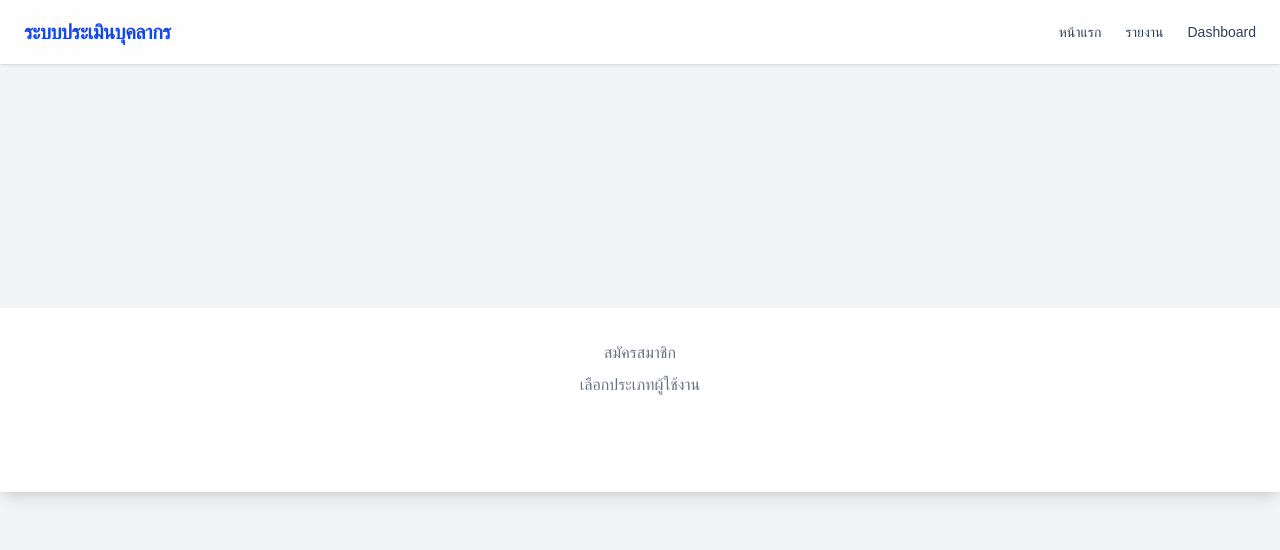
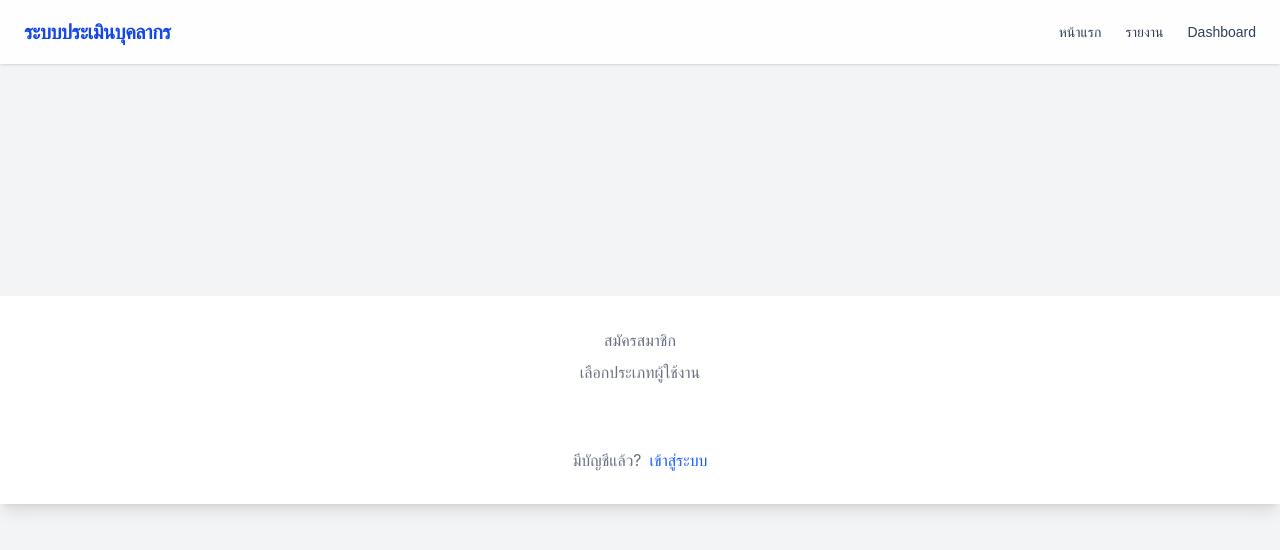
Before and after one commit to Ryu338-kidsada/Fullstack_PES, a Vue app: page /signup in a window 1280 px wide. Shown: the top 550 px of the page. Built offline with nearby package versions, Linux system fonts and the light colour scheme.

Commit message:
fix: signup page

```diff
--- a/src/components/frontend/login.vue
+++ b/src/components/frontend/login.vue
@@ -6,17 +6,17 @@
 
       <div class="mb-4">
         <label class="block mb-2 font-medium">Username</label>
-        <input v-model="form.username" type="text" placeholder="กรอก Username" class="w-full border rounded-lg px-4 py-3 focus:outline-none focus:ring-2 focus:ring-blue-500"/>
+        <!-- <input v-model="form.username" type="text" placeholder="กรอก Username" class="w-full border rounded-lg px-4 py-3 focus:outline-none focus:ring-2 focus:ring-blue-500"/> -->
       </div>
 
       <div class="mb-6">
         <label class="block mb-2 font-medium">Password</label>
-        <input v-model="form.password" type="password" placeholder="กรอก Password" />
+        <!-- <input v-model="form.password" type="password" placeholder="กรอก Password" /> -->
       </div>
 
-      <div v-if="error" class="bg-red-100 text-red-600 p-3 rounded-lg mb-4">{{ error }}</div>
+      <!-- <div v-if="error" class="bg-red-100 text-red-600 p-3 rounded-lg mb-4">{{ error }}</div> -->
 
-      <button @click="login" :disabled="loading" class="w-full bg-blue-600 text-white py-3 rounded-lg hover:bg-blue-700 disabled:opacity-50"> {{ loading ? "กำลังเข้าสู่ระบบ..." : "เข้าสู่ระบบ" }}</button>
+      <!-- <button @click="login" :disabled="loading" class="w-full bg-blue-600 text-white py-3 rounded-lg hover:bg-blue-700 disabled:opacity-50"> {{ loading ? "กำลังเข้าสู่ระบบ..." : "เข้าสู่ระบบ" }}</button> -->
 
       <div class="text-center mt-6">
         <span class="text-grat-500">ยังไม่มีบัญชี?</span>
--- a/src/components/frontend/signup.vue
+++ b/src/components/frontend/signup.vue
@@ -5,10 +5,10 @@
             <p class="text-center text-gray-500 mb-8">เลือกประเภทผู้ใช้งาน</p>
 
             <div class="grid grid-color-3 gap-3 mb-8">
-                <button v-for="tab in tabs" :key="tab.role" @click="activeTab = tab.role" class="bodder rounded-x1 p-4 text-center transition" :class="activeTab === tab.role ? 'bg-blue-600 text-white border-blue-600' : 'bg-white hover:bg-gray-100'">
+                <!-- <button v-for="tab in tabs" :key="tab.role" @click="activeTab = tab.role" class="bodder rounded-x1 p-4 text-center transition" :class="activeTab === tab.role ? 'bg-blue-600 text-white border-blue-600' : 'bg-white hover:bg-gray-100'">
                     <div class="font-bold">{{ tab.title }}</div>
                     <div class="text-xs mt-1">{{ tab.description }}</div>
-                </button>
+                </button> -->
             </div>
 
             <!-- <form @submit.prevent="signup">
@@ -35,7 +35,7 @@
                 </div>
 
                 <div class="mb-6">
-                    <label class="block mb-2 font-medium">ยืนยันร Password</label>
+                    <label class="block mb-2 font-medium">ยืนยัน Password</label>
                     <input v-model="form.confirmPassword" type="password" placeholder="ยืนยัน Password" class="w-full border rounded-lg px-4 py-3" />
                 </div>
 
@@ -43,8 +43,107 @@
 
                 <div v-if="success" class="bg-green-100 text-green-600 p-3 rounded-lg mb-4">{{ success }}</div>
 
-                <button></button>
+                <button type="submit" :disabled="loading" class="w-full bg-blue-600 text-white py-3 rounded-lg hover:bg-blue-700"> {{ loading ? "กำลังสมัครสมาชิก..." : "สมัครสมาชิก" }}</button>
             </form> -->
+
+            <div class="text-center mt-6">
+                <span class="text-gray-500">มีบัญชีแล้ว?</span>
+                <router-link to="/login" class="text-blue-600 font-medium ml-2">เข้าสู่ระบบ</router-link>
+            </div>
         </div>
     </div>
 </template>
+
+<!-- <script setup>
+import { ref } from "vue";
+import axios from "axios";
+import { useRouter } from "vue-router";
+
+const router = useRouter();
+const activeTab = ref("evaluatee");
+
+const tab = [
+    {
+        role: "personnal",
+        title: "งานบุคลากร",
+        description: "เจ้าหน้าที่"
+    },
+    {
+        role: "evaluatee",
+        title: "ผู้รับการประเมิน",
+        description: "บุคลากร"
+    },
+    {
+        role: "evaluator",
+        title: "กรรมการ",
+        description: "ผู้ประเมิน"
+    }
+];
+
+const form = ref({
+    fname: "",
+    lname: "",
+    username: "",
+    password: "",
+    confirmPassword: ""
+});
+
+const error = ref("");
+const success = ref("");
+const loading = ref(false);
+
+const signup = async () => {
+    error.value = "";
+    success.value = ""
+
+    if (
+        !form.value.fname ||
+        !form.value.lname ||
+        !form.value.username ||
+        !form.value.password ||
+        !form.value.confirmPassword
+    ) {
+        error.value = "กรุณากรอกข้อมูลให้ครบ"
+        return;
+    }
+
+    if (
+        form.value.password !== from.value.confirmPassword
+    ) {
+        error.value = "Password ไม่ตรงกัน"
+        return;
+    }
+
+    try {
+        loading.value = true;
+        await axios.post(
+            "http://localhost:3000/signup",
+            {
+                fname: form.value.fname,
+                lname: form.value.lname,
+                username: form.value.username,
+                password: form.value.password,
+                role: activeTab.value
+            }
+        );
+
+        success.value = "สมัครสมาชิกสำเร็จ"
+
+        form.value = {
+            fname: "",
+            lname: "",
+            username: "",
+            password: "",
+            confirmPassword: ""
+        };
+
+        setTimeout(() => {
+            router.push("/login");
+        }, 100);
+    } catch (err) {
+        error.value = err.response?.data?.message || "สมัครสมาชิกไม่สำเร๋็จ"
+    } finally {
+        loading.value = false;
+    }
+ };
+</script> -->
```
